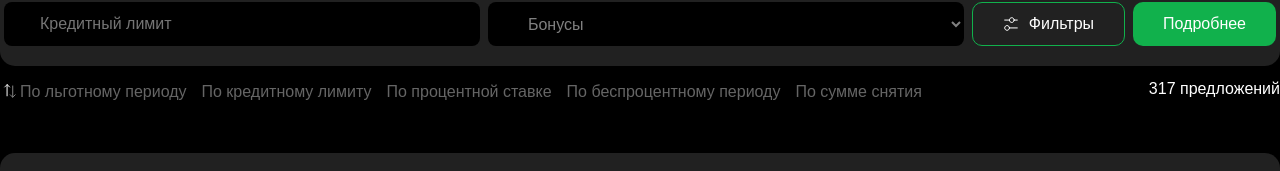
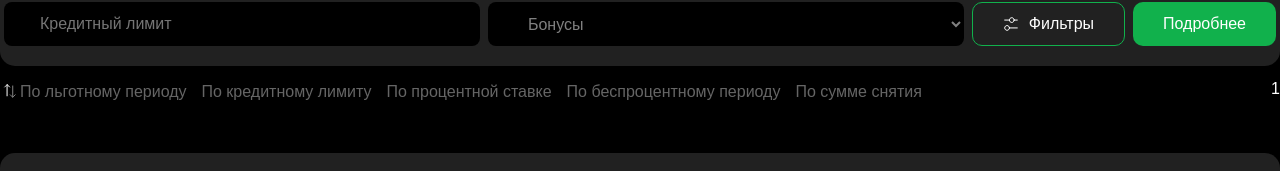
Before and after one commit to max7891112/Money-out-of-thin-air, a React (Vite) app: page / in a window 1280 px wide. Shown: the part 302-473 px from the top of the page. Built offline with nearby package versions, Linux system fonts and the light colour scheme.

Commit message:
version 0.15.1516848161.1

```diff
--- a/package.json
+++ b/package.json
@@ -19,6 +19,7 @@
     "react-dom": "^18.3.1",
     "react-redux": "^9.1.2",
     "react-router-dom": "^6.26.2",
+    "redux": "^5.0.1",
     "sass": "^1.79.4",
     "uuid": "^10.0.0"
   },
--- a/src/pages/choosePage/components/showCaseComponent/ShowCaseComponent.tsx
+++ b/src/pages/choosePage/components/showCaseComponent/ShowCaseComponent.tsx
@@ -23,6 +23,8 @@ export const ShowCaseComponent = () => {
     ],
   });
 
+  const [count, setCount] = useState(1);
+
   return (
     <div className={style.showCaseComponent}>
       <div className="_content-frame">
@@ -38,8 +40,8 @@ export const ShowCaseComponent = () => {
                 );
               })}
             </div>
-            <p className={clsx(style.counterOffer, "_white-color")}>
-              317 предложений
+            <p className={clsx(style.counterOffer, "_white-color")} onClick={() => setCount(count + 1)}>
+              {count}
             </p>
           </div>
           <div className={style.offersBankPart}>
```
Also changed, not shown: 1 other file (tests, documents, lock files or other folders).
